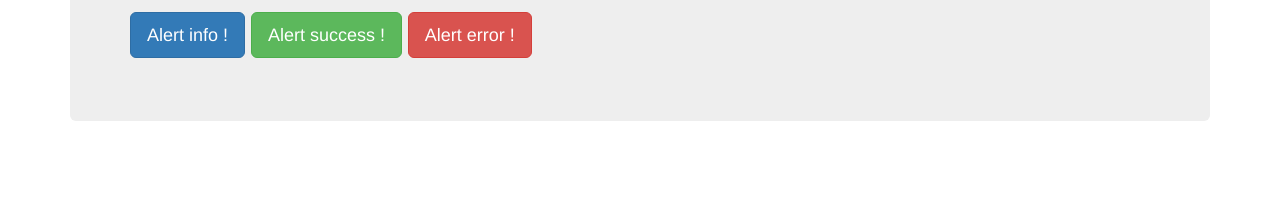
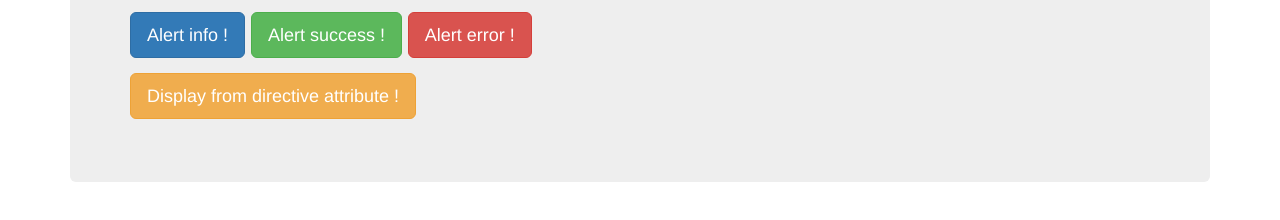
Before and after one commit to samouss/angular-alert-banner, a website: page sample/index.html in a window 1280 px wide. Shown: the part 294-514 px from the top of the page. Drawn offline with nearby package versions, Linux system fonts and the light colour scheme.

Commit message:
update sample

```diff
--- a/sample/index.html
+++ b/sample/index.html
@@ -45,6 +45,18 @@
         >Alert error !</a>
 
       </p>
+      <p>
+
+        <a
+          href="#"
+          class="btn btn-warning btn-lg"
+          role="button"
+          alert-banner-attr
+          type="{{ ::vm.TYPES.INFO }}"
+          message="Display from directive attribute !"
+        >Display from directive attribute !</a>
+
+      </p>
     </div>
   </div>
 
```
